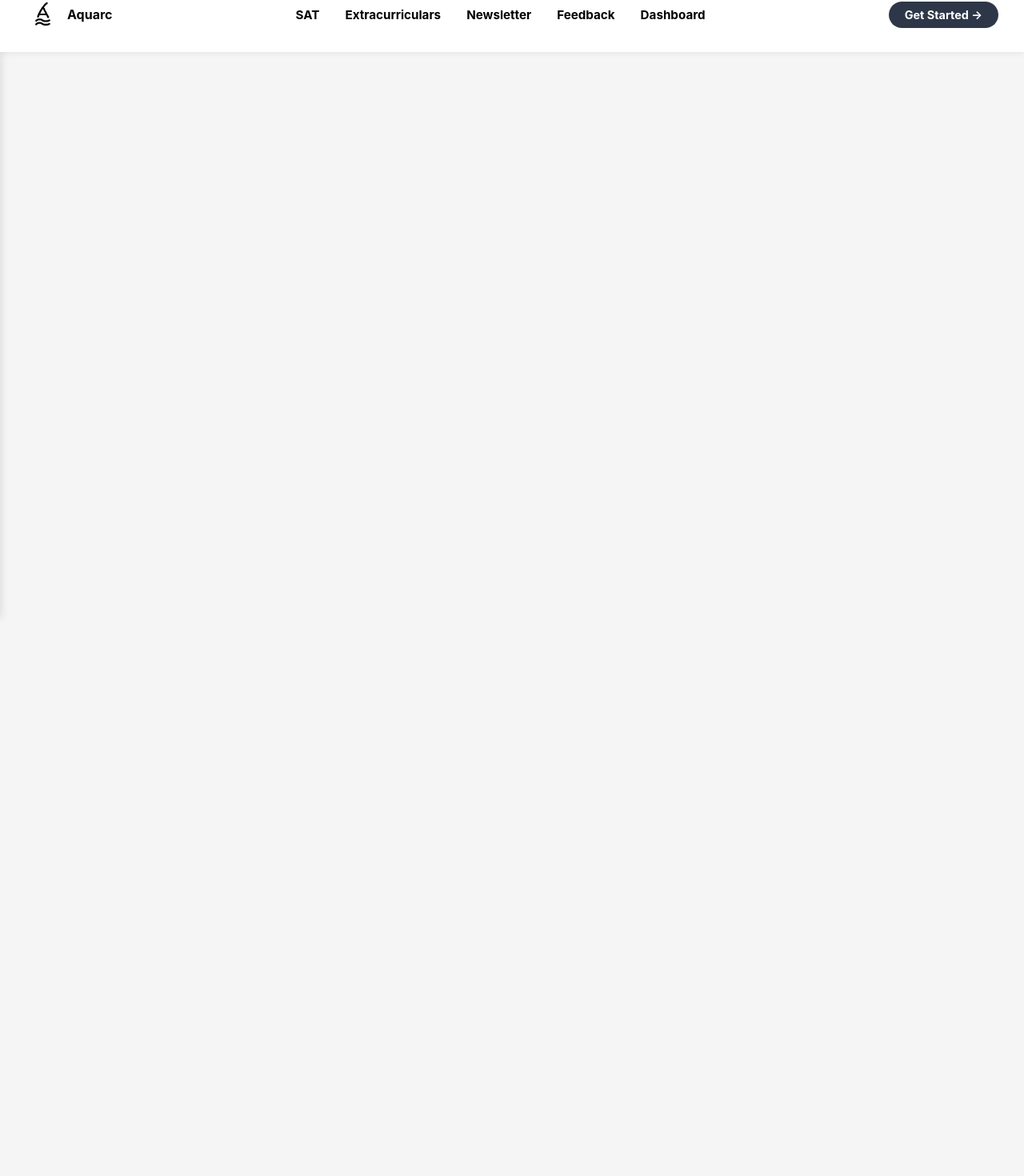
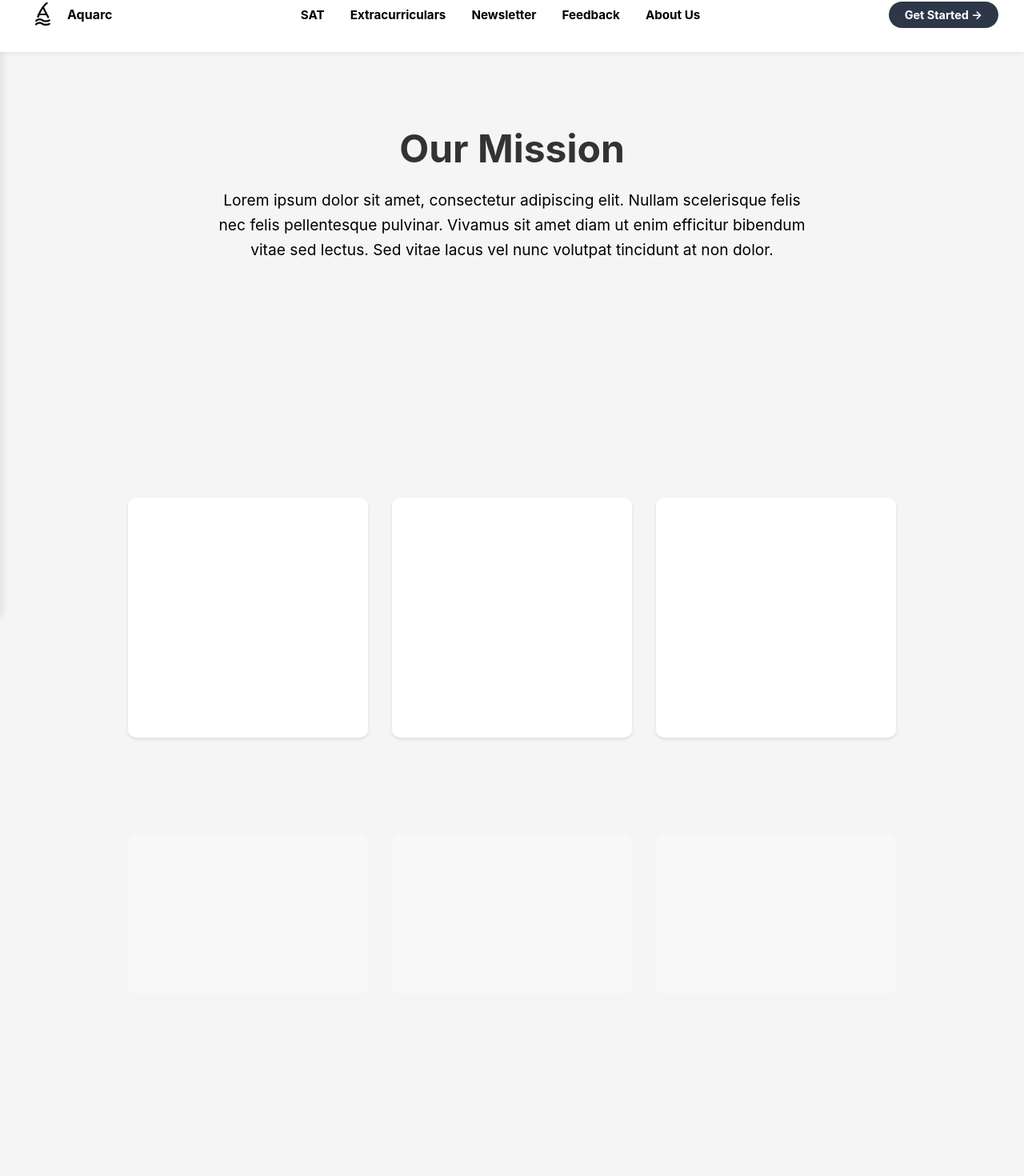
Before and after one commit to aquarc/webstack-v2, a React (Create React App) app in the folder frontend/: page /aboutPage in a window 1280 px wide. Shown: the part 28-1498 px from the top of the page at 80% size. Before the commit the page ends 800 px from the top, so only its background shows below. Built offline with nearby package versions, Linux system fonts and the light colour scheme; no server answers.

Commit message:
About us page

```diff
--- /dev/null
+++ b/frontend/src/AboutPage/AboutPage.css
@@ -0,0 +1,125 @@
+/* Main container */
+.about-container {
+    width: 100%;
+    max-width: 1200px;
+    margin: 0 auto;
+}
+
+/* Hero section */
+.about-hero {
+    min-height: 400px;
+    background-color: #f5f5f5;
+    display: flex;
+    align-items: center;
+    justify-content: center;
+    text-align: center;
+}
+
+.hero-content {
+    padding: 20px;
+    max-width: 800px;
+}
+
+.hero-title {
+    font-size: 3rem;
+    margin-bottom: 20px;
+}
+
+.hero-subtitle {
+    font-size: 1.2rem;
+    line-height: 1.6;
+}
+
+/* Section common styles */
+.about-section {
+    padding: 20px 0;
+    margin-bottom: 40px;
+}
+
+.section-content {
+    max-width: 1000px;
+    margin: 0 auto;
+    padding: 0 20px;
+}
+
+.section-title {
+    text-align: center;
+    margin-bottom: 40px;
+    font-size: 2.5rem;
+}
+
+/* Team section */
+.team-grid {
+    display: grid;
+    grid-template-columns: repeat(auto-fit, minmax(250px, 1fr));
+    gap: 30px;
+    margin-top: 40px;
+}
+
+.team-card {
+    background-color: #ffffff;
+    border-radius: 10px;
+    padding: 20px;
+    box-shadow: 0 2px 4px rgba(0, 0, 0, 0.1);
+    min-height: 300px;
+}
+
+/* Values section */
+.values-grid {
+    display: grid;
+    grid-template-columns: repeat(auto-fit, minmax(300px, 1fr));
+    gap: 30px;
+}
+
+.value-card {
+    background-color: #f8f8f8;
+    border-radius: 10px;
+    padding: 30px;
+    min-height: 200px;
+}
+
+/* Contact section */
+.contact-section {
+    background-color: #f5f5f5;
+    border-radius: 10px;
+    padding: 60px 0;
+}
+
+.contact-content {
+    text-align: center;
+    max-width: 600px;
+    margin: 0 auto;
+}
+
+/* Responsive Design */
+@media (max-width: 768px) {
+    .hero-title {
+        font-size: 2.5rem;
+    }
+
+    .section-title {
+        font-size: 2rem;
+    }
+
+    .about-section {
+        padding: 40px 0;
+    }
+
+    .team-grid {
+        grid-template-columns: repeat(auto-fit, minmax(200px, 1fr));
+    }
+}
+
+@media (max-width: 480px) {
+    .hero-title {
+        font-size: 2rem;
+    }
+
+    .section-title {
+        font-size: 1.75rem;
+    }
+
+    .about-section {
+        padding: 30px 0;
+    }
+}
--- /dev/null
+++ b/frontend/src/AboutPage/AboutPage.jsx
@@ -0,0 +1,64 @@
+import React from 'react';
+import './AboutPage.css';
+
+function AboutUsPage() {
+    return (
+        <div className="about-container">
+            {/* Hero Section */}
+            <section className="about-hero">
+                <div className="hero-content">
+                    <h1 className="hero-title">Our Mission</h1>
+                    <p className="hero-subtitle">
+                        Lorem ipsum dolor sit amet, consectetur adipiscing elit. Nullam
+                        scelerisque felis nec felis pellentesque pulvinar. Vivamus sit
+                        amet diam ut enim efficitur bibendum vitae sed lectus. Sed vitae
+                        lacus vel nunc volutpat tincidunt at non dolor.
+                    </p>
+                </div>
+            </section>
+
+            {/* Mission Section */}
+            <section className="about-section mission-section">
+                <div className="section-content">
+                    <h2 className="section-title"></h2>
+                    <div className="mission-content"></div>
+                </div>
+            </section>
+
+            {/* Team Section */}
+            <section className="about-section team-section">
+                <div className="section-content">
+                    <h2 className="section-title"></h2>
+                    <div className="team-grid">
+                        {/* Team member cards will go here */}
+                        <div className="team-card"></div>
+                        <div className="team-card"></div>
+                        <div className="team-card"></div>
+                    </div>
+                </div>
+            </section>
+
+            {/* Values Section */}
+            <section className="about-section values-section">
+                <div className="section-content">
+                    <h2 className="section-title"></h2>
+                    <div className="values-grid">
+                        <div className="value-card"></div>
+                        <div className="value-card"></div>
+                        <div className="value-card"></div>
+                    </div>
+                </div>
+            </section>
+
+            {/* Contact Section */}
+            <section className="about-section contact-section">
+                <div className="section-content">
+                    <h2 className="section-title"></h2>
+                    <div className="contact-content"></div>
+                </div>
+            </section>
+        </div>
+    );
+}
+
+export default AboutUsPage;
--- a/frontend/src/App.jsx
+++ b/frontend/src/App.jsx
@@ -8,6 +8,7 @@ import SatPage from './SatPage/SatPage'
 import ECPage from './ECPage/ECPage'
 import SignUpPage from './Authentication/SignUp/SignUp'
 import Dashboard from './Dashboard/Dashboard'
+import AboutUsPage from './AboutPage/AboutPage';
 
 // Wrapper component to handle conditional NavBar rendering
 const AppContent = () => {
@@ -24,6 +25,8 @@ const AppContent = () => {
         <Route path="/extracurricular" element={<ECPage/>} />
         <Route path="/signup" element={<SignUpPage/>} />
         <Route path="/dashboard" element={<Dashboard/>} />
+        <Route path="/aboutPage" element={<AboutUsPage/>} />
+
       </Routes>
       {/* Use location to conditionally render footer */}
       <Routes>
@@ -31,6 +34,7 @@ const AppContent = () => {
         <Route path="/" element={<LPFooter />} />
         <Route path="/feedback" element={<LPFooter />} />
         <Route path="/extracurricular" element={<LPFooter />} />
+        <Route path="/aboutPage" element={<LPFooter />} />
       </Routes>
     </>
   );
--- a/frontend/src/Components/NavBar.jsx
+++ b/frontend/src/Components/NavBar.jsx
@@ -46,7 +46,8 @@ const Navbar = () => {
           <Link to="/extracurricular" className="link">Extracurriculars</Link>
           <a href="https://aquarc.beehiiv.com" className="link">Newsletter</a>
           <Link to="/feedback" className="link">Feedback</Link>
-          <Link to="/dashboard" className="link">Dashboard</Link>
+          {/*<Link to="/dashboard" className="link">Dashboard</Link>*/}
+          <Link to="/aboutPage" className="link">About Us</Link>
         </div>
 
         <Link to="/signup" className="button">
```
